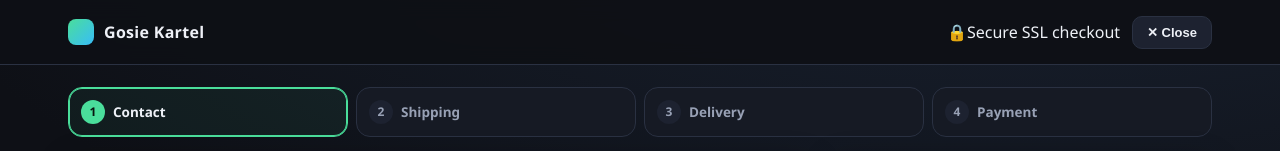
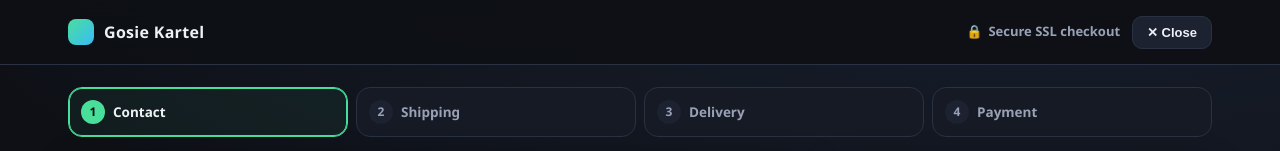
Before and after one commit to tawanametatronnzombe-star/gosie-kartel, a website: page checkout.html in a window 1280 px wide. Shown: the top 151 px of the page. Drawn offline with Linux system fonts and the light colour scheme.

Commit message:
Update checkout.html

```diff
--- a/checkout.html
+++ b/checkout.html
@@ -194,7 +194,7 @@
   <div class="wrap">
     <a href="index.html" class="logo"><span class="dot"></span> Gosie Kartel</a>
     <div class="nav-right">
-      <div class="Secure SSL checkout">🔒<span>Secure SSL checkout</span></div>
+      <div class="secure SSL checkout">🔒<span>Secure SSL checkout</span></div>
       <button type="button" class="btn-close-page" id="close-page-btn">✕ Close</button>
     </div>
   </div>
```
